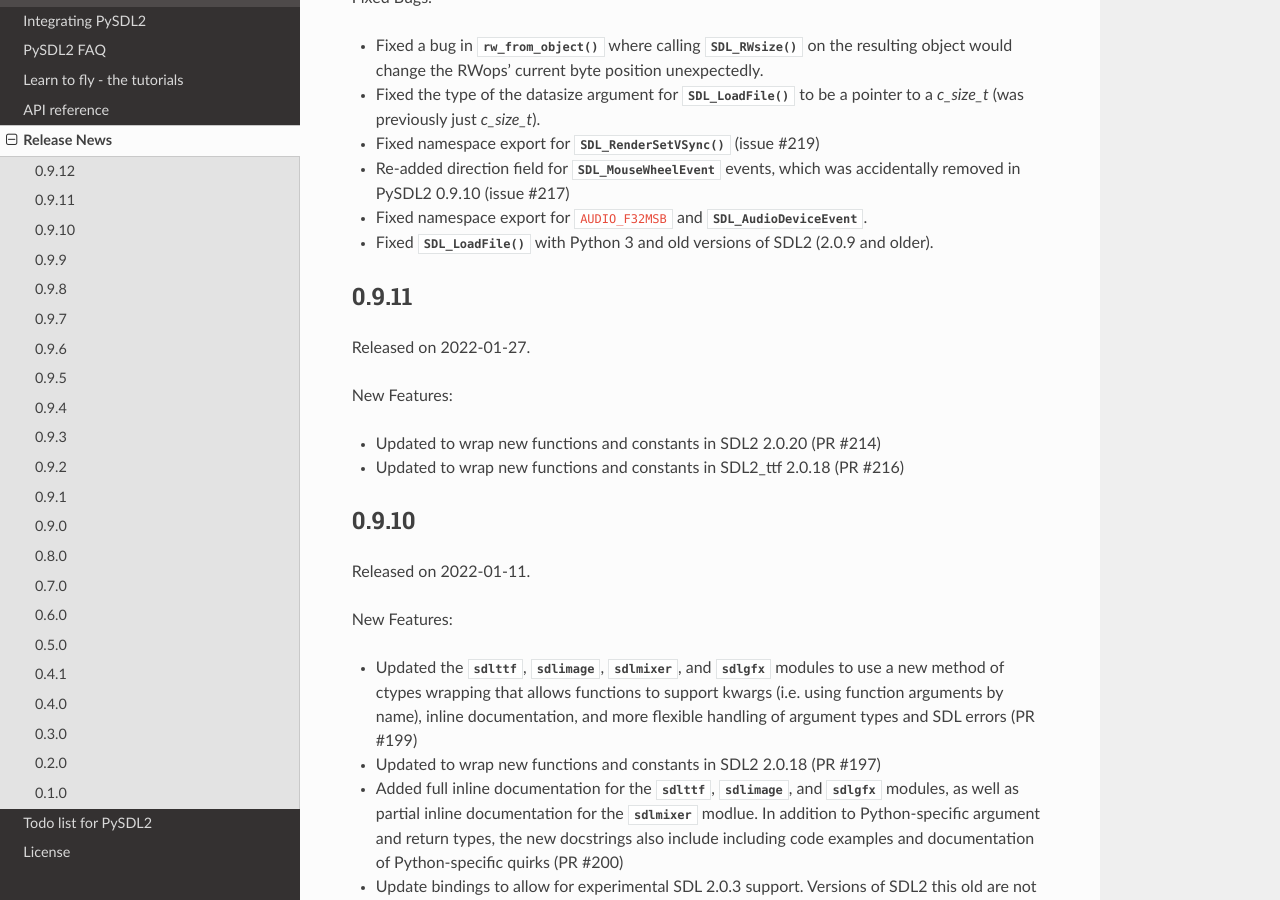
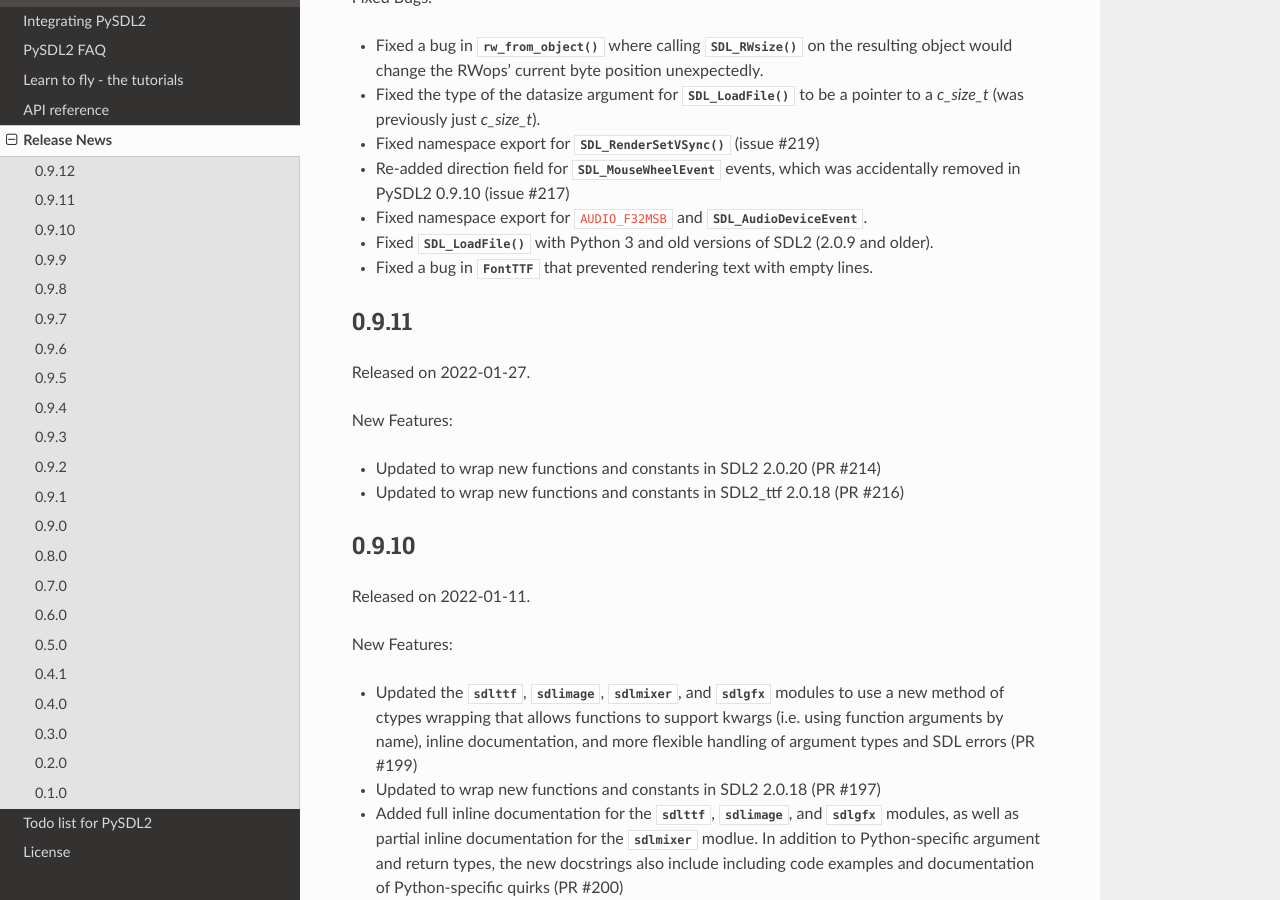
Before and after one commit to py-sdl/py-sdl2, a Sphinx documentation site: the page built from doc/news.rst, in a window 1280 px wide and 900 px high, scrolled down 326 px. Built offline with Sphinx 7.4.7 and the Read the Docs theme 2.0.0, drawn with Linux system fonts in a browser that asks for light colours.

Commit message:
Update news.rst

```diff
--- a/doc/news.rst
+++ b/doc/news.rst
@@ -21,6 +21,8 @@
   :obj:`~sdl2.SDL_AudioDeviceEvent`.
 * Fixed :func:`~sdl2.SDL_LoadFile` with Python 3 and old versions of SDL2 (2.0.9
   and older).
+* Fixed a bug in :class:`~sdl2.ext.FontTTF` that prevented rendering text with
+  empty lines.
 
 
 0.9.11
```
